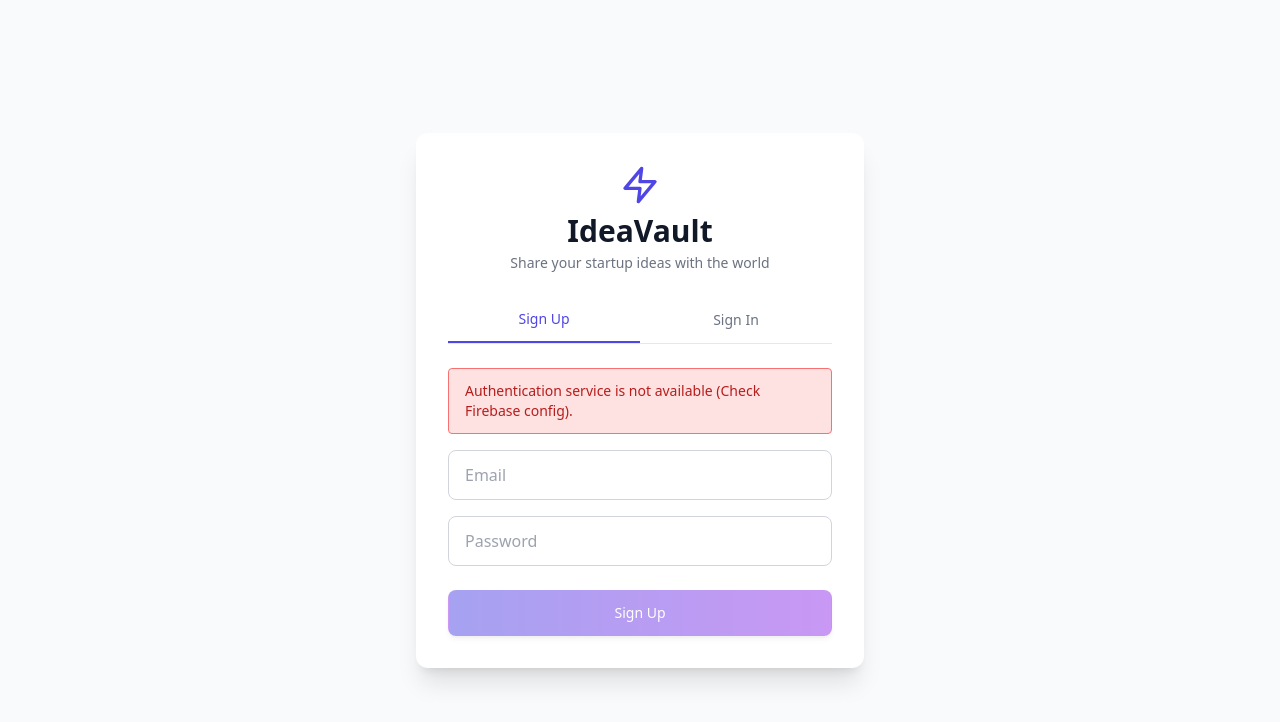
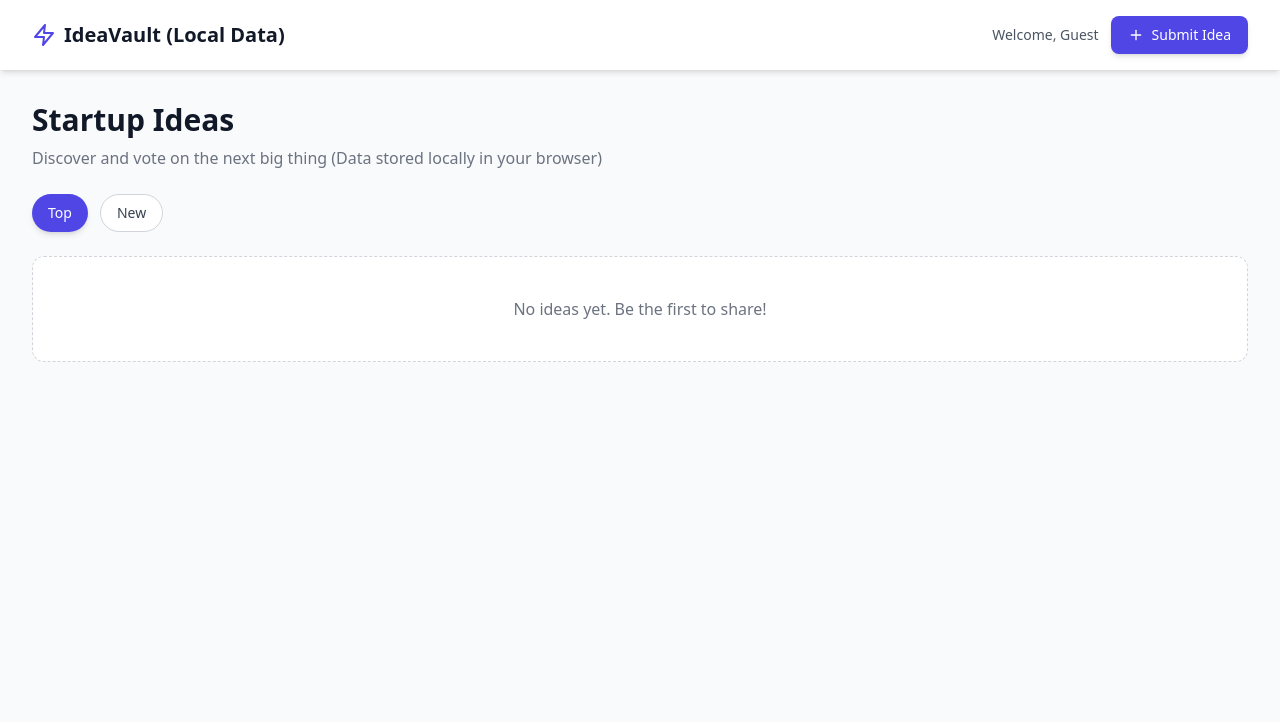
Before and after one commit to Mayankjha12/ideavault-netlify, a React (Vite) app: page / in a window 1280 px wide. Shown: the top 722 px of the page. Built offline with nearby package versions, Linux system fonts and the light colour scheme.

Commit message:
Update app.jsx

```diff
--- a/src/app.jsx
+++ b/src/app.jsx
@@ -1,155 +1,50 @@
-import React, { useState, useEffect, useCallback } from 'react';
-import { initializeApp } from 'firebase/app';
-import { getAuth, createUserWithEmailAndPassword, signInWithEmailAndPassword, signOut, onAuthStateChanged, signInAnonymously } from 'firebase/auth';
-import { getFirestore, collection, addDoc, onSnapshot, query, orderBy, serverTimestamp, doc, updateDoc, deleteDoc } from 'firebase/firestore';
+import React, { useState, useEffect } from 'react';
 import { LogOut, Loader, Zap, Plus, ArrowUp, ArrowDown, Trash2 } from 'lucide-react';
 
 // =================================================================
-// 0. FIREBASE SETUP (GLOBAL CONFIG PARSED)
-// This code is executed once when the script loads.
+// 0. LOCAL STORAGE & DATA UTILS
 // =================================================================
-const appId = typeof __app_id !== 'undefined' ? __app_id : 'default-app-id';
-const firebaseConfig = JSON.parse(typeof __firebase_config !== 'undefined' ? __firebase_config : '{}');
 
-// Initialize instances here if config exists, preventing global access errors
-let initializedApp = null;
-let authInstance = null;
-let dbInstance = null;
-let configError = '';
+// Function to safely load ideas from Local Storage
+const loadIdeas = () => {
+    try {
+        const storedIdeas = localStorage.getItem('ideaVaultIdeas');
+        return storedIdeas ? JSON.parse(storedIdeas) : [];
+    } catch (e) {
+        console.error("Error loading from local storage:", e);
+        return [];
+    }
+};
 
+// Function to safely save ideas to Local Storage
+const saveIdeas = (ideas) => {
     try {
-    if (Object.keys(firebaseConfig).length > 0) {
-        initializedApp = initializeApp(firebaseConfig);
-        authInstance = getAuth(initializedApp);
-        dbInstance = getFirestore(initializedApp);
-    } else {
-        configError = "Authentication service is not available (Check Firebase config).";
-        console.error(configError);
+        localStorage.setItem('ideaVaultIdeas', JSON.stringify(ideas));
+    } catch (e) {
+        console.error("Error saving to local storage:", e);
     }
-} catch (e) {
-    configError = `Firebase Initialization Failed: ${e.message}`;
-    console.error("Firebase Initialization Error:", e);
-}
+};
+
+// Fixed User ID for Local Storage version (since no real login is needed)
+const LOCAL_USER_ID = 'local-storage-user';
+const LOCAL_USER_EMAIL = 'localuser@ideavault.com';
+
+// =================================================================
+// 1. AUTH PAGE (AuthPage Component) - Removed as no auth is needed
+// The main App component will now render the IdeasPage directly.
+// =================================================================
 
 
 // =================================================================
-// 1. AUTHENTICATION PAGE (AuthPage Component)
+// 2. IDEAS PAGE (IdeasPage Component) - Main Application
 // =================================================================
 
-const AuthPage = ({ auth }) => {
-    const [email, setEmail] = useState('');
-    const [password, setPassword] = useState('');
-    const [isSigningUp, setIsSigningUp] = useState(true);
-    const [error, setError] = useState('');
-    const [isLoading, setIsLoading] = useState(false);
-
-    // If config failed globally, show the error immediately
-    const displayError = error || configError;
-
-    const handleAuth = async () => {
-        if (!auth) {
-            setError(configError || "Authentication service is not available.");
-            return;
-        }
-
-        setError('');
-        setIsLoading(true);
-
-        try {
-            if (isSigningUp) {
-                await createUserWithEmailAndPassword(auth, email, password);
-            } else {
-                await signInWithEmailAndPassword(auth, email, password);
-            }
-        } catch (err) {
-            console.error("Authentication Error:", err);
-            if (err.code === 'auth/email-already-in-use') {
-                setError('Email already in use. Try signing in.');
-            } else if (err.code === 'auth/weak-password') {
-                setError('Password is too weak (min 6 characters).');
-            } else if (err.code === 'auth/user-not-found' || err.code === 'auth/wrong-password') {
-                setError('Incorrect email or password.');
-            } else {
-                setError(`Authentication failed. Code: ${err.code}`);
-            }
-        } finally {
-            setIsLoading(false);
-        }
-    };
-
-    return (
-        <div className="flex items-center justify-center min-h-screen bg-gray-50 p-4">
-            <div className="w-full max-w-md p-8 bg-white shadow-xl rounded-xl">
-                <div className="flex flex-col items-center mb-6">
-                    <Zap className="h-10 w-10 text-indigo-600 mb-2" />
-                    <h1 className="text-3xl font-extrabold text-gray-900">IdeaVault</h1>
-                    <p className="text-sm text-gray-500 mt-1">Share your startup ideas with the world</p>
-                </div>
-
-                <div className="flex border-b border-gray-200 mb-6">
-                    <button
-                        className={`flex-1 py-3 text-center text-sm font-medium transition-colors duration-200 ${isSigningUp ? 'border-b-2 border-indigo-600 text-indigo-600' : 'text-gray-500 hover:text-gray-700'}`}
-                        onClick={() => { setIsSigningUp(true); setError(''); }}
-                    >
-                        Sign Up
-                    </button>
-                    <button
-                        className={`flex-1 py-3 text-center text-sm font-medium transition-colors duration-200 ${!isSigningUp ? 'border-b-2 border-indigo-600 text-indigo-600' : 'text-gray-500 hover:text-gray-700'}`}
-                        onClick={() => { setIsSigningUp(false); setError(''); }}
-                    >
-                        Sign In
-                    </button>
-                </div>
-
-                {displayError && (
-                    <div className="bg-red-100 border border-red-400 text-red-700 px-4 py-3 rounded mb-4 text-sm" role="alert">
-                        {displayError}
-                    </div>
-                )}
-
-                <div className="space-y-4">
-                    <input
-                        type="email"
-                        placeholder="Email"
-                        value={email}
-                        onChange={(e) => setEmail(e.target.value)}
-                        className="w-full px-4 py-3 border border-gray-300 rounded-lg focus:ring-indigo-500 focus:border-indigo-500"
-                        required
-                    />
-                    <input
-                        type="password"
-                        placeholder="Password"
-                        value={password}
-                        onChange={(e) => setPassword(e.target.value)}
-                        className="w-full px-4 py-3 border border-gray-300 rounded-lg focus:ring-indigo-500 focus:border-indigo-500"
-                        required
-                    />
-                </div>
-
-                <button
-                    onClick={handleAuth}
-                    disabled={isLoading || !email || !password || configError}
-                    className="mt-6 w-full flex justify-center items-center py-3 px-4 border border-transparent text-sm font-medium rounded-lg text-white bg-gradient-to-r from-indigo-600 to-purple-600 hover:from-indigo-700 hover:to-purple-700 shadow-md transition duration-150 ease-in-out disabled:opacity-50"
-                >
-                    {isLoading ? <Loader className="animate-spin h-5 w-5 mr-3" /> : (
-                        isSigningUp ? 'Sign Up' : 'Sign In'
-                    )}
-                </button>
-            </div>
-        </div>
-    );
-};
-
-// =================================================================
-// 2. IDEAS PAGE (IdeasPage Component)
-// =================================================================
-
-const IdeaCard = ({ idea, userId, handleVote, handleDelete, userEmail }) => {
-    const isOwner = idea.userId === userId;
-    const hasVoted = idea.voters && idea.voters[userId];
+const IdeaCard = ({ idea, handleVote, handleDelete }) => {
+    // In Local Storage mode, everyone is the 'owner' for simplicity in voting/deleting
+    const isOwner = true;
+    const hasVoted = idea.voters && idea.voters[LOCAL_USER_ID];
     const voteCount = idea.votes || 0;
 
-    // NOTE: Using window.confirm instead of a custom modal
     const confirmDelete = () => {
         if (window.confirm("Are you sure you want to delete this idea?")) {
             handleDelete(idea.id);
@@ -160,7 +55,7 @@ const IdeaCard = ({ idea, userId, handleVote, handleDelete, userEmail }) => {
         <div className="bg-white p-5 rounded-xl shadow-lg border border-gray-200 flex space-x-4">
             <div className="flex flex-col items-center justify-center">
                 <button
-                    onClick={() => handleVote(idea.id, userId, 1)}
+                    onClick={() => handleVote(idea.id, 1)}
                     className={`p-1 rounded-full transition duration-150 ${hasVoted === 1 ? 'text-indigo-600 bg-indigo-100' : 'text-gray-400 hover:text-indigo-500'}`}
                     title="Upvote"
                 >
@@ -170,7 +65,7 @@ const IdeaCard = ({ idea, userId, handleVote, handleDelete, userEmail }) => {
                     {voteCount}
                 </span>
                 <button
-                    onClick={() => handleVote(idea.id, userId, -1)}
+                    onClick={() => handleVote(idea.id, -1)}
                     className={`p-1 rounded-full transition duration-150 ${hasVoted === -1 ? 'text-red-600 bg-red-100' : 'text-gray-400 hover:text-red-500'}`}
                     title="Downvote"
                 >
@@ -195,7 +90,7 @@ const IdeaCard = ({ idea, userId, handleVote, handleDelete, userEmail }) => {
                 <div className="mt-3 text-sm text-gray-500">
                     <span className="font-medium text-indigo-600 mr-2">{idea.category || 'General'}</span>
                     <span className="text-xs">
-                        Shared by: {idea.userEmail ? idea.userEmail.split('@')[0] : 'Anonymous'}
+                        Shared by: Local User
                     </span>
                 </div>
             </div>
@@ -203,60 +98,23 @@ const IdeaCard = ({ idea, userId, handleVote, handleDelete, userEmail }) => {
     );
 };
 
-const IdeasPage = ({ user, handleSignOut, db }) => {
-    const userId = user.uid;
-    const userEmail = user.email || 'Anonymous';
-    const userDisplay = user.email ? user.email.split('@')[0] : 'Guest';
-
-    const [ideas, setIdeas] = useState([]);
+const IdeasPage = () => {
+    const [ideas, setIdeas] = useState(loadIdeas);
     const [newIdea, setNewIdea] = useState({ title: '', description: '', category: '' });
     const [isSubmitting, setIsSubmitting] = useState(false);
-    const [filter, setFilter] = useState('top'); // Default filter set to 'top'
+    const [filter, setFilter] = useState('top');
     const [error, setError] = useState('');
     const [showSubmitForm, setShowSubmitForm] = useState(false);
 
-    // 1. Fetch Ideas (Real-time listener)
+    // 1. Save ideas to Local Storage whenever 'ideas' state changes
     useEffect(() => {
-        if (!db) return;
+        saveIdeas(ideas);
+    }, [ideas]);
 
-        // Public collection path: /artifacts/{appId}/public/data/ideas
-        const ideasColRef = collection(db, 'artifacts', appId, 'public', 'data', 'ideas');
-
-        // Query ordered by creation time descending for stable fetching
-        const q = query(ideasColRef, orderBy('createdAt', 'desc'));
-
-        const unsubscribe = onSnapshot(q, (snapshot) => {
-            const fetchedIdeas = snapshot.docs.map(doc => ({
-                id: doc.id,
-                ...doc.data()
-            }));
-
-            // Local sorting based on filter (essential as Firestore queries are limited)
-            const sortedIdeas = fetchedIdeas.sort((a, b) => {
-                if (filter === 'top') {
-                    // Sort by votes, highest first
-                    return (b.votes || 0) - (a.votes || 0);
-                }
-                if (filter === 'new') {
-                    // Sort by creation time (using optional chaining for timestamp)
-                    return (b.createdAt?.toMillis() || 0) - (a.createdAt?.toMillis() || 0);
-                }
-                return (b.votes || 0) - (a.votes || 0); // Default to top
-            });
-
-            setIdeas(sortedIdeas);
-        }, (err) => {
-            console.error("Firestore listen error:", err);
-            setError("Failed to load ideas.");
-        });
-
-        return () => unsubscribe();
-    }, [db, filter]);
-
-    // 2. Submit New Idea
-    const handleSubmitIdea = async (e) => {
+    // 2. Submit New Idea (Local Storage update)
+    const handleSubmitIdea = (e) => {
         e.preventDefault();
-        if (!db || !newIdea.title || !newIdea.description) {
+        if (!newIdea.title || !newIdea.description) {
             setError("Please fill in the title and description.");
             return;
         }
@@ -264,79 +122,89 @@ const IdeasPage = ({ user, handleSignOut, db }) => {
         setIsSubmitting(true);
         setError('');
 
-        try {
-            await addDoc(collection(db, 'artifacts', appId, 'public', 'data', 'ideas'), {
+        const newIdeaObject = {
+            id: Date.now().toString(), // Simple unique ID
             title: newIdea.title,
             description: newIdea.description,
             category: newIdea.category || 'General',
-                userId: userId,
-                userEmail: userEmail,
+            userId: LOCAL_USER_ID,
+            userEmail: LOCAL_USER_EMAIL,
             votes: 0,
-                voters: {}, // Tracks who voted
-                createdAt: serverTimestamp(),
+            voters: {},
+            createdAt: Date.now(),
+        };
+
+        setIdeas(prevIdeas => {
+            const updatedIdeas = [newIdeaObject, ...prevIdeas];
+            // Re-sort to show the new idea instantly
+            return updatedIdeas.sort((a, b) => (b.votes || 0) - (a.votes || 0));
         });
+
         setNewIdea({ title: '', description: '', category: '' });
         setShowSubmitForm(false);
-        } catch (e) {
-            console.error("Error adding document: ", e);
-            setError("Failed to submit idea.");
-        } finally {
         setIsSubmitting(false);
-        }
     };
 
-    // 3. Vote Logic (Upvote/Downvote)
-    const handleVote = useCallback(async (ideaId, currentUserId, voteType) => {
-        if (!db) return;
-
-        const ideaRef = doc(db, 'artifacts', appId, 'public', 'data', 'ideas', ideaId);
-
-        try {
-            const currentIdea = ideas.find(i => i.id === ideaId);
-            if (!currentIdea) return;
-
-            const currentVote = currentIdea.voters ? currentIdea.voters[currentUserId] : 0;
-            let newVoteCount = currentIdea.votes || 0;
-            let newVoters = currentIdea.voters || {};
+    // 3. Vote Logic (Local Storage update)
+    const handleVote = (ideaId, voteType) => {
+        setIdeas(prevIdeas => {
+            const updatedIdeas = prevIdeas.map(idea => {
+                if (idea.id === ideaId) {
+                    const currentVote = idea.voters ? idea.voters[LOCAL_USER_ID] : 0;
+                    let newVoteCount = idea.votes || 0;
+                    let newVoters = idea.voters ? { ...idea.voters } : {};
 
                     if (currentVote === voteType) {
                         // User is revoking their vote
                         newVoteCount -= voteType;
-                delete newVoters[currentUserId];
+                        delete newVoters[LOCAL_USER_ID];
                     } else {
                         // User is changing their vote or casting a new vote
-
-                // 1. Remove previous vote effect (if any)
                         if (currentVote !== 0) {
                             newVoteCount -= currentVote;
                         }
-
-                // 2. Apply new vote effect
                         newVoteCount += voteType;
-                newVoters[currentUserId] = voteType;
+                        newVoters[LOCAL_USER_ID] = voteType;
                     }
 
-            await updateDoc(ideaRef, {
-                votes: newVoteCount,
-                voters: newVoters,
+                    return { ...idea, votes: newVoteCount, voters: newVoters };
+                }
+                return idea;
             });
-        } catch (e) {
-            console.error("Error updating vote:", e);
-            setError("Failed to update vote.");
+
+            // Re-sort the ideas based on the current filter
+            return updatedIdeas.sort((a, b) => {
+                if (filter === 'top') {
+                    return (b.votes || 0) - (a.votes || 0);
                 }
-    }, [db, ideas]);
+                if (filter === 'new') {
+                    return b.createdAt - a.createdAt;
+                }
+                return (b.votes || 0) - (a.votes || 0);
+            });
+        });
+    };
 
-    // 4. Delete Idea (Only allowed for the owner)
-    const handleDelete = async (ideaId) => {
-        if (!db) return;
+    // 4. Delete Idea
+    const handleDelete = (ideaId) => {
+        setIdeas(prevIdeas => prevIdeas.filter(idea => idea.id !== ideaId));
+    };
 
-        try {
-            await deleteDoc(doc(db, 'artifacts', appId, 'public', 'data', 'ideas', ideaId));
-        } catch (e) {
-            console.error("Error deleting document: ", e);
-            setError("Failed to delete idea.");
+    // Sort ideas when filter changes (although sorting happens on update, this is cleaner)
+    useEffect(() => {
+        setIdeas(prevIdeas => {
+            return [...prevIdeas].sort((a, b) => {
+                if (filter === 'top') {
+                    return (b.votes || 0) - (a.votes || 0);
                 }
-    };
+                if (filter === 'new') {
+                    return b.createdAt - a.createdAt;
+                }
+                return (b.votes || 0) - (a.votes || 0);
+            });
+        });
+    }, [filter]);
+
 
     return (
         <div className="min-h-screen bg-gray-50">
@@ -344,11 +212,10 @@ const IdeasPage = ({ user, handleSignOut, db }) => {
                 <div className="max-w-7xl mx-auto px-4 sm:px-6 lg:px-8 py-4 flex justify-between items-center">
                     <div className="flex items-center space-x-2">
                         <Zap className="h-6 w-6 text-indigo-600" />
-                        <h1 className="text-xl font-bold text-gray-900">IdeaVault</h1>
+                        <h1 className="text-xl font-bold text-gray-900">IdeaVault (Local Data)</h1>
                     </div>
                     <div className="flex items-center space-x-3 text-sm">
-                        {/* Display real username derived from email */}
-                        <span className="text-gray-600 hidden sm:inline truncate max-w-xs font-medium">Welcome, {userDisplay}</span>
+                        <span className="text-gray-600 hidden sm:inline truncate max-w-xs font-medium">Welcome, Guest</span>
                         <button
                             onClick={() => setShowSubmitForm(true)}
                             className="flex items-center px-4 py-2 border border-transparent font-medium rounded-lg text-white bg-indigo-600 hover:bg-indigo-700 transition duration-150 shadow-md"
@@ -356,20 +223,14 @@ const IdeasPage = ({ user, handleSignOut, db }) => {
                             <Plus className="w-4 h-4 mr-2" />
                             Submit Idea
                         </button>
-                        <button
-                            onClick={handleSignOut}
-                            className="flex items-center text-gray-600 hover:text-red-500 transition duration-150"
-                        >
-                            <LogOut className="w-5 h-5 mr-1" />
-                            Sign Out
-                        </button>
+                        {/* Sign Out button removed as there is no login */}
                     </div>
                 </div>
             </header>
 
             <main className="max-w-7xl mx-auto py-8 sm:px-6 lg:px-8">
                 <h2 className="text-3xl font-extrabold text-gray-900 mb-2">Startup Ideas</h2>
-                <p className="text-gray-500 mb-6">Discover and vote on the next big thing</p>
+                <p className="text-gray-500 mb-6">Discover and vote on the next big thing (Data stored locally in your browser)</p>
 
                 {error && <div className="bg-red-100 border border-red-400 text-red-700 px-4 py-3 rounded mb-4 text-sm">{error}</div>}
 
@@ -385,7 +246,7 @@ const IdeasPage = ({ user, handleSignOut, db }) => {
                                     : 'bg-white text-gray-700 hover:bg-gray-100 border border-gray-300'
                             }`}
                         >
-                            f}
+                            {f}
                         </button>
                     ))}
                 </div>
@@ -447,8 +308,6 @@ const IdeasPage = ({ user, handleSignOut, db }) => {
                             <IdeaCard
                                 key={idea.id}
                                 idea={idea}
-                                userId={userId}
-                                userEmail={userEmail}
                                 handleVote={handleVote}
                                 handleDelete={handleDelete}
                             />
@@ -465,75 +324,8 @@ const IdeasPage = ({ user, handleSignOut, db }) => {
 };
 
 
+export default function App() {
+    // No more complex loading/auth state. We render the main app immediately.
 
-export default function App() {
-    const [user, setUser] = useState(null);
-    const [loading, setLoading] = useState(true);
-    const [isAuthReady, setAuthReady] = useState(false);
-    // State to hold Firebase instances
-    const [auth, setAuth] = useState(null);
-    const [db, setDb] = useState(null);
-
-    // 1. Initialize Firebase, Auth, and Firestore
-    useEffect(() => {
-        if (configError) {
-            setLoading(false);
-            setAuthReady(true);
-            return;
+    return <IdeasPage />;
 }
-
-        try {
-            // Set instances in state for use in child components
-            setAuth(authInstance);
-            setDb(dbInstance);
-
-            const initializeAuth = async () => {
-                // For the canvas environment, signing in anonymously often ensures the Firebase connection is active
-                await signInAnonymously(authInstance).catch(e => console.error("Anonymous Auth Error:", e));
-                setAuthReady(true);
-            };
-
-            initializeAuth();
-
-            // 2. Set up Auth State Listener
-            const unsubscribe = onAuthStateChanged(authInstance, (currentUser) => {
-                setUser(currentUser);
-                setLoading(false); // Authentication state is settled
-            });
-
-            return () => unsubscribe();
-        } catch (e) {
-            console.error("Initialization failed:", e);
-            setLoading(false);
-            setAuthReady(true);
-        }
-    }, []); // Run only once on mount
-
-    // 3. Sign Out Function
-    const handleSignOut = async () => {
-        if (!auth) return;
-        try {
-            await signOut(auth);
-        } catch (e) {
-            console.error("Sign Out Error:", e);
-        }
-    };
-
-    if (loading || !isAuthReady) {
-        return (
-            <div className="flex items-center justify-center min-h-screen bg-gray-50 text-gray-600 text-lg">
-                <Loader className="animate-spin h-6 w-6 mr-3 text-indigo-500" />
-                Loading Application...
-            </div>
-        );
-    }
-
-    // Conditional Routing based on Auth state
-    if (user && user.email) {
-        // Logged in user with Email
-        return <IdeasPage user={user} handleSignOut={handleSignOut} db={db} />;
-    } else {
-        // Logged out user (or anonymous user from Canvas initial sign-in)
-        return <AuthPage auth={auth} />;
-    }
-}
```
Lines whose indentation alone changed are shown as unchanged.
